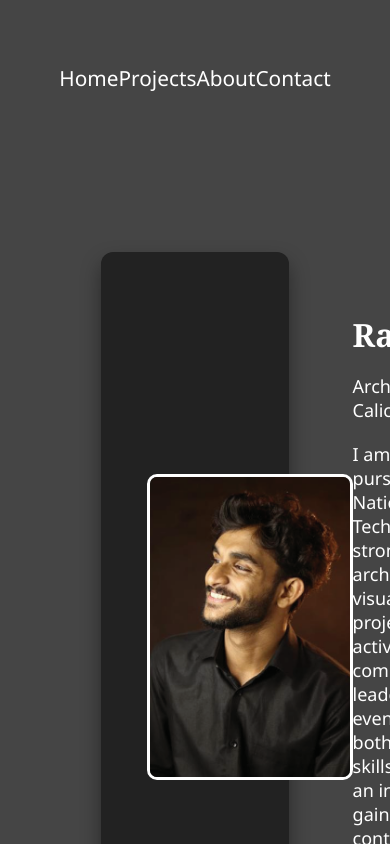
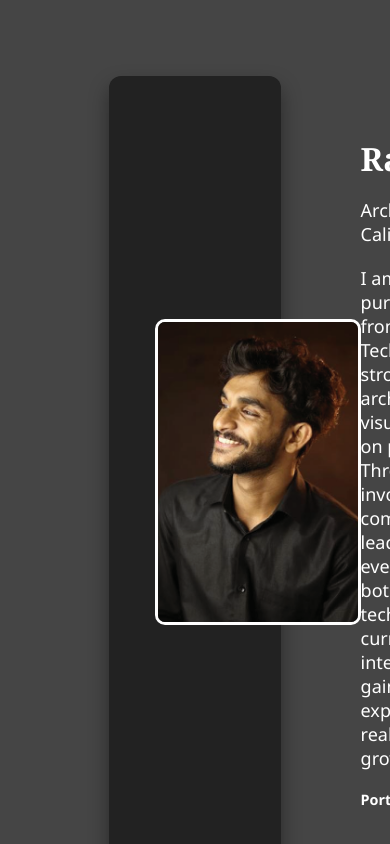
Before and after one commit to Midhun1618/architect_architect, a React (Create React App) app: page / in a window 390 px wide. Shown: the top 844 px of the page. Built offline with nearby package versions, Linux system fonts and the light colour scheme.

Commit message:
about section updated

```diff
--- a/src/About.css
+++ b/src/About.css
@@ -187,20 +187,21 @@
 
 .achievement-item {
   padding: 0.8rem;
-  background: rgba(245, 248, 253, 0.8);
+  background: rgba(255, 255, 255, 0.8);
   border-radius: 5px;
   position: relative;
   padding-left: 1.5rem;
   transition: all 0.3s ease;
+
 }
 
 .achievement-item:hover {
-  background: #e3ecfa;
+  background: #ffffff;
   transform: translateX(5px);
 }
 
 .achievement-item::before {
-  content: '•';
+  content: '';
   color: #4a6fa5;
   font-weight: bold;
   position: absolute;
@@ -270,7 +271,7 @@
   align-items: center;
   justify-content: center;
   margin-bottom: 0.8rem;
-  background: rgba(255, 255, 255, 0.8);
+  background: rgba(255, 255, 255);
   border-radius: 15px;
   padding: 1rem;
   box-shadow: 0 4px 8px rgba(0, 0, 0, 0.15);
--- a/src/About.js
+++ b/src/About.js
@@ -148,13 +148,13 @@
 
         <div className="competitions-container">
           <h3>Competitions</h3>
-          <ul className="competitions-list">
+          <div className="competitions-list">
             {competitions.map((comp, index) => (
               <li key={index} className="competition-item">
                 <span>{comp}</span>
               </li>
             ))}
-          </ul>
+          </div>
         </div>
       </div>
 
@@ -181,6 +181,7 @@
                 <span>{ach}</span>
               </li>
             ))}
+
           </div>
         </div>
       </div>
--- a/src/App.css
+++ b/src/App.css
@@ -1,4 +1,22 @@
-.App{
+.App {
   background-color: rgb(69, 69, 69);
+  min-height: 100vh;
+  padding: 2rem;
+  font-size: 1.2rem;
+  color: white;
+}
 
+/* 🔁 Responsive tweaks */
+@media (max-width: 768px) {
+  .App {
+    padding: 1rem;
+    font-size: 1rem;
+  }
 }
+
+@media (max-width: 480px) {
+  .App {
+    padding: 0.5rem;
+    font-size: 0.9rem;
+  }
+}
--- a/src/Nav.css
+++ b/src/Nav.css
@@ -1,9 +1,10 @@
 .navbar {
   background-color: rgb(69, 69, 69);
-    padding:2rem;
-    font-family: 'Georgia', serif; /* Main serif font */
+  padding: 0;
+  font-family: 'Georgia', serif;
   font-size: 1.3rem;
   gap: 10px;
+  position: relative;
 }
 
 .nav-list {
@@ -11,7 +12,7 @@
   list-style: none;
   justify-content: center;
   margin: 0;
-    padding: 2rem;
+  padding: 1.3rem;
 }
 
 .nav-link {
@@ -21,7 +22,7 @@
   position: relative;
   padding-bottom: 4px;
   transition: color 0.3s ease;
-    font-family: 'Segoe UI', Tahoma, Geneva, Verdana, sans-serif; /* Sans-serif font */
+  font-family: 'Segoe UI', Tahoma, Geneva, Verdana, sans-serif;
 }
 
 .nav-link::after {
@@ -41,5 +42,37 @@
 
 .nav-link:hover {
   color: #ccc;
+}
 
+/* 🔥 Mobile Responsiveness */
+.menu-icon {
+  display: none;
+  font-size: 2rem;
+  color: white;
+  position: absolute;
+  right: 1rem;
+  top: 1rem;
+  cursor: pointer;
 }
+
+@media (max-width: 768px) {
+  .nav-list {
+    flex-direction: column;
+    align-items: center;
+    justify-content: center;
+    position: absolute;
+    top: 100%;
+    left: 0;
+    right: 0;
+    background-color: rgb(69, 69, 69);
+    display: none;
+  }
+
+  .nav-list.show {
+    display: flex;
+  }
+
+  .menu-icon {
+    display: block;
+  }
+}
```
Lines whose indentation alone changed are shown as unchanged.
